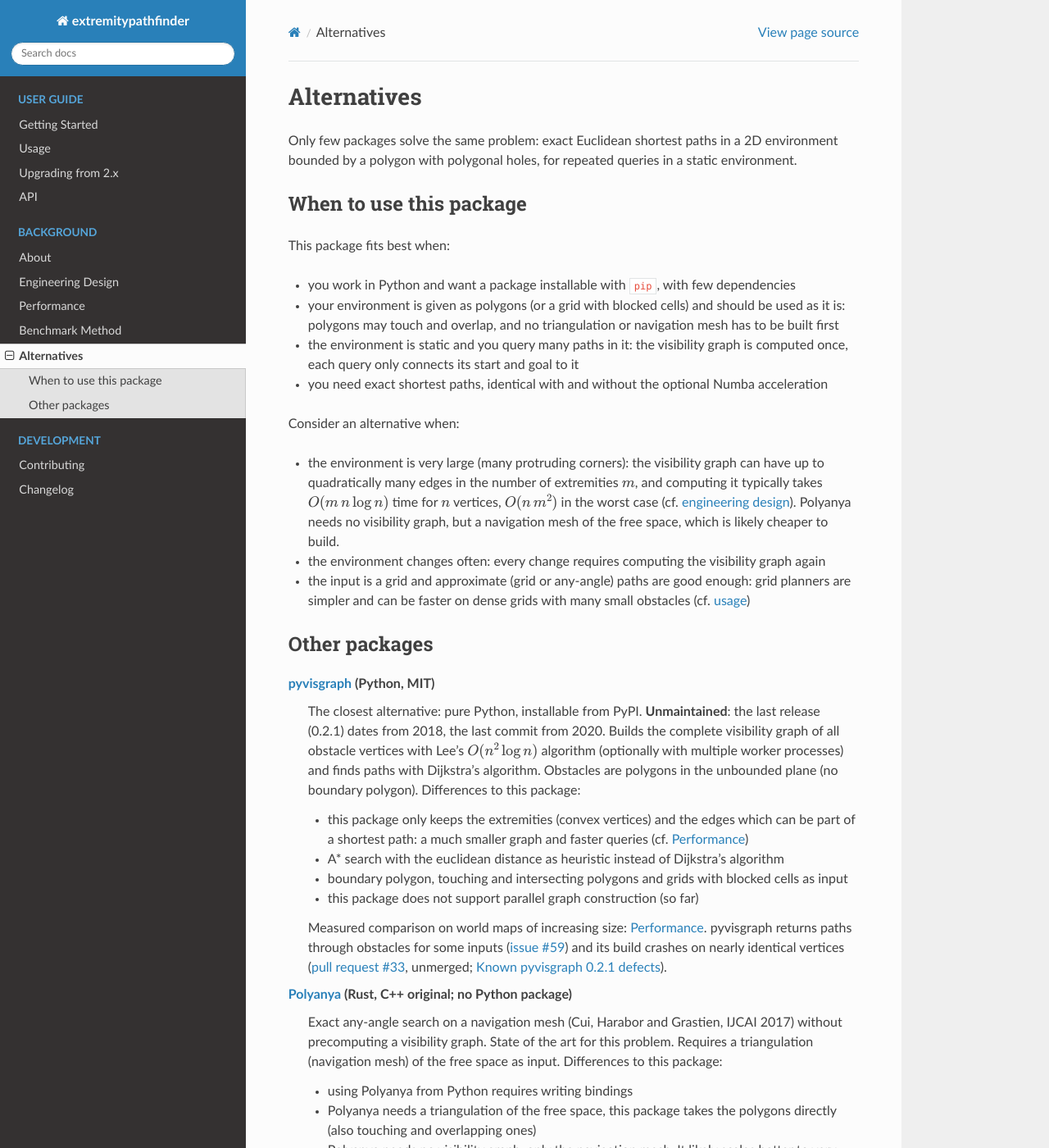
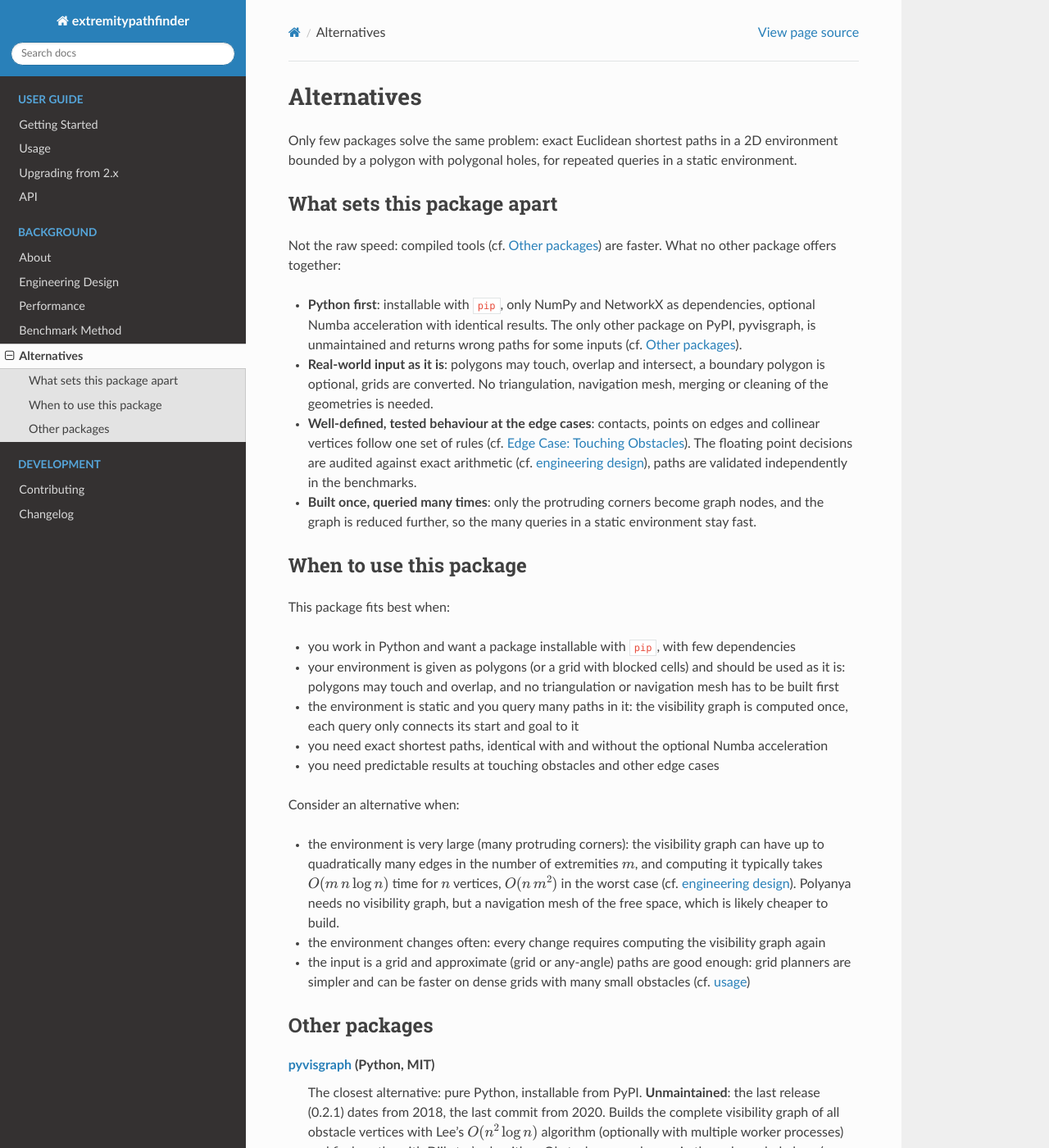
Before and after one commit to jannikmi/extremitypathfinder, a Sphinx documentation site: the page built from docs/9_alternatives.rst, in a window 1280 px wide and 1400 px high. Shown: the whole window at 82% size. Built offline with Sphinx 7.4.7 and the Read the Docs theme 3.1.0, drawn with Linux system fonts in a browser that asks for light colours.

Commit message:
docs: what sets the package apart; decision: keep AREA
The README and the alternatives page state the unique selling points:
Python first, real-world polygon input as it is, well-defined and tested
edge cases, built once and queried many times.

Decided by the maintainer: AREA stays the visibility algorithm, other
algorithms are only added next to it (Design Decisions, decision log).
The decision log is condensed to stay within its word limit.

Co-Authored-By: Claude Opus 5.5 <noreply@anthropic.com>

```diff
--- a/CHANGELOG.rst
+++ b/CHANGELOG.rst
@@ -28,7 +28,8 @@ recreate them. Loading them raises a ``ValueError`` explaining this.
 
 other changes:
 
-- documentation: the engineering design relates the algorithms to the literature (new section "Related Work")
+- documentation: the engineering design relates the algorithms to the literature (new section "Related Work"),
+  what sets the package apart (README and the alternatives page, which now also lists TřiVis)
 - documentation: when to install with or without Numba (#183): identical results, speed against memory
   (Numba is loaded in every process at import) and the compilation at the first import.
 - citation metadata (#169): ``CITATION.cff`` (GitHub shows "Cite this repository"), how to cite is explained
--- a/README.rst
+++ b/README.rst
@@ -38,6 +38,10 @@ extremitypathfinder
 Python package for fast geometric shortest path computation in 2D multi-polygon or grid environments
 based on visibility graphs.
 
+Exact Euclidean shortest paths with ``pip install``, on the polygons you already have:
+touching and overlapping polygons and grids are used as they are, with well-defined and tested behaviour
+at contacts and other edge cases (`what sets it apart <https://extremitypathfinder.readthedocs.io/en/latest/9_alternatives.html>`__).
+
 .. image:: https://raw.githubusercontent.com/jannikmi/extremitypathfinder/master/docs/_static/demo.svg
     :alt: shortest path through a polygon environment
 
@@ -54,6 +58,8 @@ Features
   Polygons may touch and overlap each other. Touching obstacles form a wall that paths cannot pass.
   The polygons are used directly: no triangulation or navigation mesh is needed.
 - **Grids**: convert a grid with blocked cells into a polygon environment.
+- **Well-defined edge cases**: touching obstacles, points on edges and collinear vertices follow one set of rules.
+  The floating point decisions are audited against exact arithmetic, the results are identical with and without Numba.
 - **Few dependencies**: NumPy and NetworkX. Optional `Numba <https://numba.pydata.org/>`__ acceleration.
 - **Extras**: input validation, plotting (Matplotlib), caching environments with pickle,
   and a command line interface.
--- a/docs/9_alternatives.rst
+++ b/docs/9_alternatives.rst
@@ -6,6 +6,23 @@ Alternatives
 
 Only few packages solve the same problem: exact Euclidean shortest paths in a 2D environment
 bounded by a polygon with polygonal holes, for repeated queries in a static environment.
+
+
+What sets this package apart
+----------------------------
+
+Not the raw speed: compiled tools (cf. `Other packages`_) are faster. What no other package offers together:
+
+- **Python first**: installable with ``pip``, only NumPy and NetworkX as dependencies,
+  optional Numba acceleration with identical results. The only other package on PyPI, pyvisgraph, is unmaintained
+  and returns wrong paths for some inputs (cf. `Other packages`_).
+- **Real-world input as it is**: polygons may touch, overlap and intersect, a boundary polygon is optional,
+  grids are converted. No triangulation, navigation mesh, merging or cleaning of the geometries is needed.
+- **Well-defined, tested behaviour at the edge cases**: contacts, points on edges and collinear vertices
+  follow one set of rules (cf. :ref:`touching`). The floating point decisions are audited against exact arithmetic
+  (cf. :ref:`engineering design <design>`), paths are validated independently in the benchmarks.
+- **Built once, queried many times**: only the protruding corners become graph nodes, and the graph is reduced
+  further, so the many queries in a static environment stay fast.
 
 
 When to use this package
@@ -19,6 +36,7 @@ This package fits best when:
 - the environment is static and you query many paths in it: the visibility graph is computed once,
   each query only connects its start and goal to it
 - you need exact shortest paths, identical with and without the optional Numba acceleration
+- you need predictable results at touching obstacles and other edge cases
 
 Consider an alternative when:
 
```
Also changed, not shown: docs/8_design.rst (+17 -0 lines), docs/contributing/decisions.md (+14 -8 lines).
